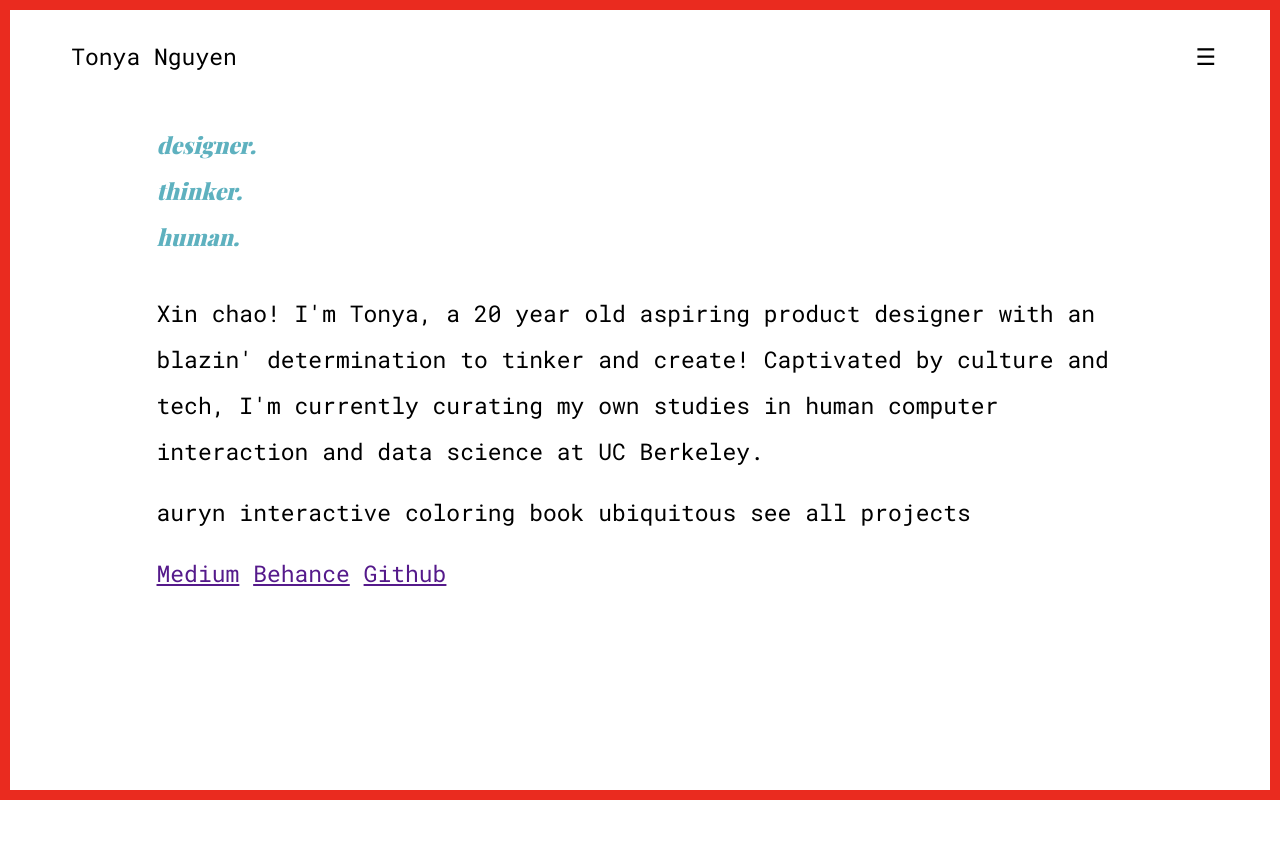
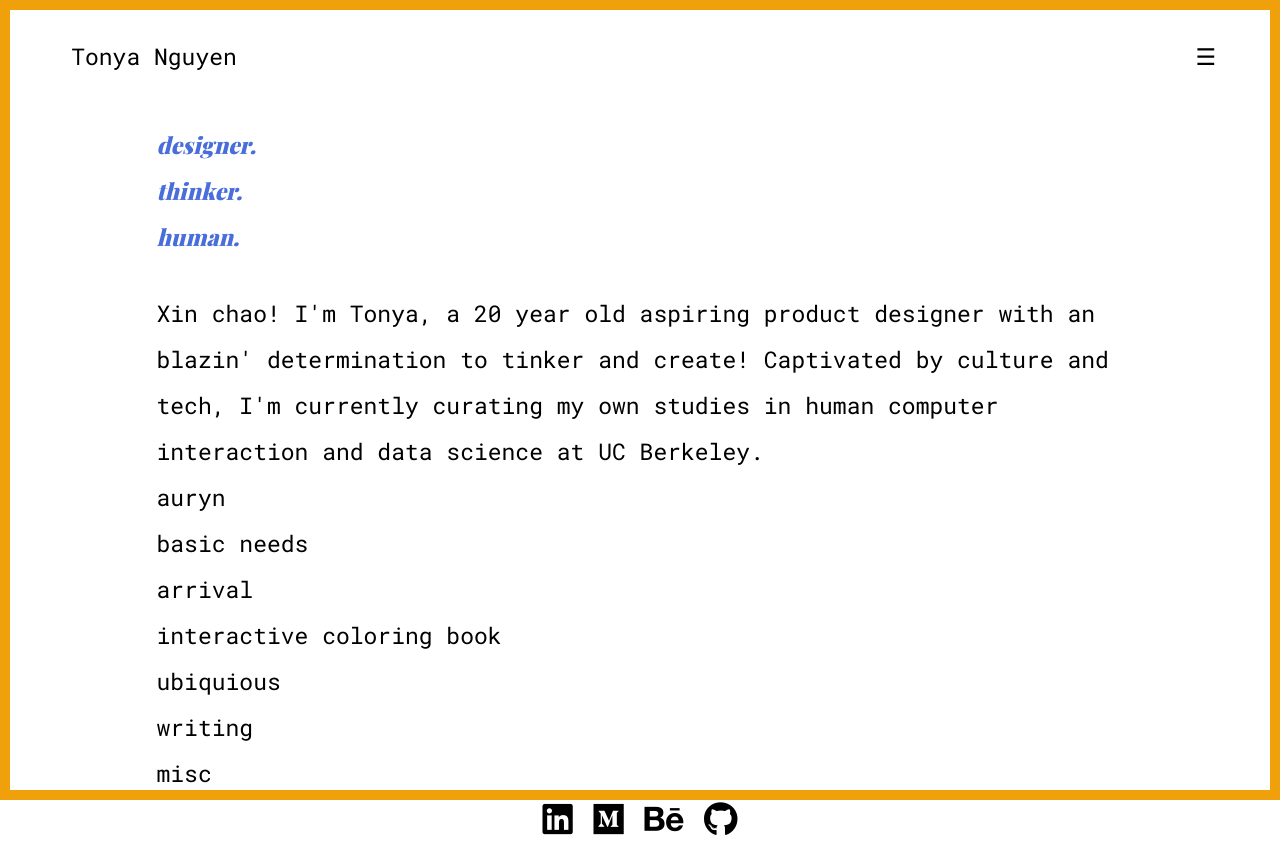
Before and after one commit to tawnzz/tonyanguyen.github.io, a plain HTML site: page index.html in a window 1280 px wide. Drawn offline with nearby package versions, Linux system fonts and the light colour scheme; a web font is replaced by a local one.

Commit message:
color, adding bootstrap for formatting

```diff
--- a/assets/css/index.css
+++ b/assets/css/index.css
@@ -11,7 +11,7 @@ element.style {
 
 .border-wrapper .default .border {
     z-index: 9999;
-    background-color: #EA2B1F;
+    background-color: #EFA00B;
 }
 
 .border.top {
@@ -78,6 +78,7 @@ element.style {
 }
 
 .header {
+  position: fixed;
   float: left;
 
 }
@@ -131,23 +132,29 @@ element.style {
   margin-top: 35px;
 }
 
-.item {
+/*.item {
   margin-top: 15px;
-}
+}*/
 
 /*things I believe apply to me! hehe*/
 .tagline {
   font-family: 'Playfair Display', serif;
-  font-size: calc(80px + .5vw);
+  font-size: 8vw;
   font-style: italic;
   font-weight: 900;
-  color: #5EB1BF;
+  color: #496DDB;
   line-height: 1.1;
 }
 
 /*social media footer*/
-.footer {
+.footer, a {
+  width: 50%;
+  text-align: center;
+  bottom: 0;
+  font-size: 2.7vw;
+  color: black;
   margin: 0 auto;
+  text-decoration: none;
 }
 
 @media screen and (max-height: 450px) {
--- a/index.html
+++ b/index.html
@@ -2,12 +2,14 @@
 <html>
 	<head>
 		<title>👩🏻 Tonya Nguyen</title>
+		<link rel="stylesheet" href="https://maxcdn.bootstrapcdn.com/bootstrap/3.3.7/css/bootstrap-theme.min.css" integrity="sha384-rHyoN1iRsVXV4nD0JutlnGaslCJuC7uwjduW9SVrLvRYooPp2bWYgmgJQIXwl/Sp" crossorigin="anonymous">
 		<script type="text/javascript" src="https://ajax.googleapis.com/ajax/libs/jquery/1.7.1/jquery.min.js"></script>
 		<script type="text/javascript" src="assets/js/index.js"></script>
 		<link href="https://fonts.googleapis.com/css?family=Roboto+Mono" rel="stylesheet">
 		<meta charset="UTF-8">
 		<meta name="viewport" content="width=device-width, initial-scale=1">
 		<link rel="stylesheet" href="https://fonts.googleapis.com/css?family=Playfair+Display:400,700,900,700italic,900italic" media="all">
+		<link rel="stylesheet" href="https://use.fontawesome.com/releases/v5.2.0/css/all.css" integrity="sha384-hWVjflwFxL6sNzntih27bfxkr27PmbbK/iSvJ+a4+0owXq79v+lsFkW54bOGbiDQ" crossorigin="anonymous">
 		<link rel="stylesheet" href="assets/css/index.css">
 
 	</head>
@@ -44,30 +46,71 @@
 
 		 <div class="content">
 		 	<h1>
-			 	 <div class="item tagline">
+		 		<div class="row tagline">
+		 			<div class="col-xs-12">
 						<div>designer.</div>
 						<div>thinker.</div>
 						<div>human.</div>
 			 		</div>
+		 		</div>
+
 		 	</h1>
-		 	<div class="item description">
+
+
+		 	<div class="row description">
+		 		<div class="col-xs-12 col-md-12 col-lg-12">
 		 			Xin chao! I'm Tonya, a 20 year old aspiring product designer with an blazin' determination to tinker and create! Captivated by culture and tech, I'm currently curating my own studies in human computer interaction and data science at UC Berkeley.
 		 		</div>
-		 	<div class="item projects">
+		 	</div>
+
+
+		 	<div class="row item projects">
+		 		<div class="col">
 		 			auryn
+		 		</div>
+		 		<div class="col">
+		 			basic needs
+		 		</div>
+		 		<div class="col">
+		 			arrival
+		 		</div>
+		 	</div>
+
+
+		 	<div class="row item projects">
+		 		<div class="col">
 		 			interactive coloring book
-		 		ubiquitous
-		 		see all projects
 		 		</div>
-		 	<div class="item about-me">
+		 			ubiquious
+		 		<div class="col">
+		 			writing
 		 		</div>
-		 	<div class="footer">
-		 		<a href="">Medium</a>
-		 		<a href="">Behance</a>
-		 		<a href="">Github</a>
+		 		<div class="col">
+		 			misc
+		 		</div>
+		 	</div>
+
+
+
+		 	<div class="row footer">
+		 		<div class="col-xs-12 col-md-12 col-lg-12">
+		 			<a href="https://www.linkedin.com/in/tonyanguyen">
+		 			<i class="fab fa-linkedin"></i>
+			 		</a>
+			 		<a href="https://medium.com/@tonyanguyen_94663">
+			 			<i class="fab fa-medium"></i>
+			 		</a>
+			 		<a href="https://www.behance.net/tonyanguyea9a5">
+			 			<i class="fab fa-behance"></i>
+			 		</a>
+			 		<a href="https://github.com/tonyanguyen/">
+			 			<i class="fab fa-github"></i>
+			 		</a>
 		 		</div>
 		 	</div>
 		 </div>
+
+
 </body>
 
 <script>
```
Also changed, not shown: 1 other file. Lines whose indentation alone changed are shown as unchanged.
